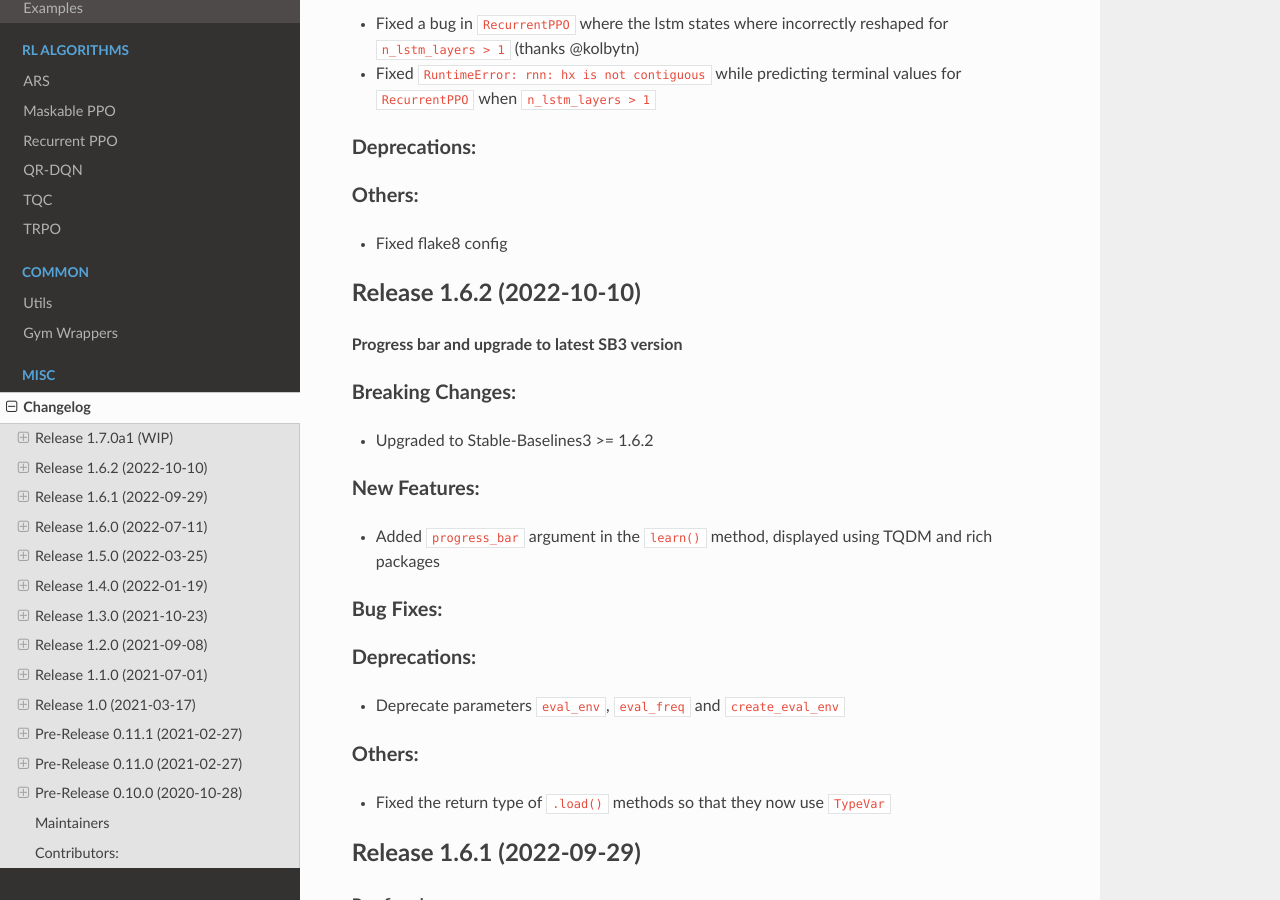
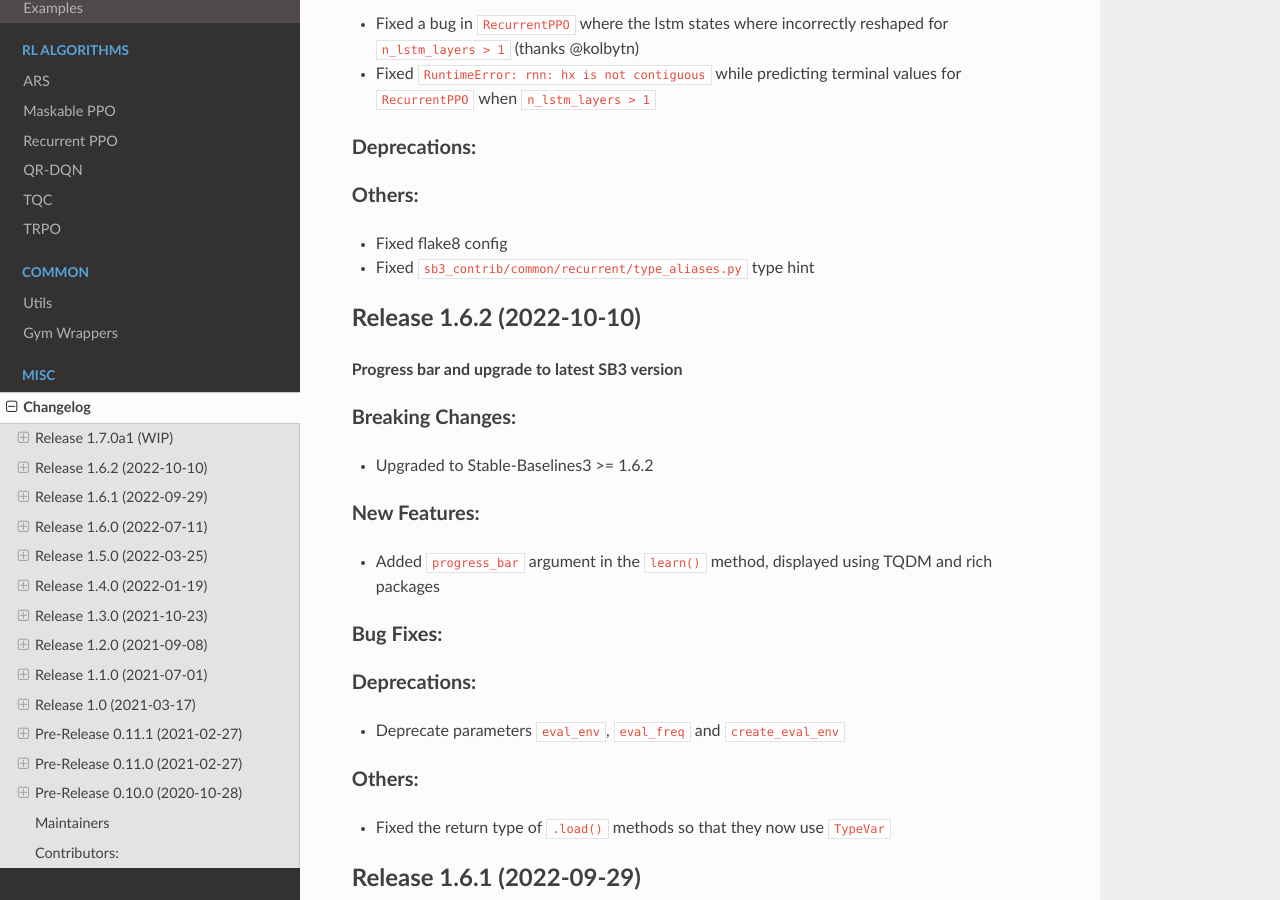
Before and after one commit to Stable-Baselines-Team/stable-baselines3-contrib, a Sphinx documentation site: the page built from docs/misc/changelog.rst, in a window 1280 px wide and 900 px high, scrolled down 489 px. Built offline with Sphinx 7.4.7 and the Read the Docs theme 2.0.0, drawn with Linux system fonts in a browser that asks for light colours.

Commit message:
Update changelog

```diff
--- a/docs/misc/changelog.rst
+++ b/docs/misc/changelog.rst
@@ -27,6 +27,7 @@ Deprecations:
 Others:
 ^^^^^^^
 - Fixed flake8 config
+- Fixed ``sb3_contrib/common/recurrent/type_aliases.py`` type hint
 
 Release 1.6.2 (2022-10-10)
 --------------------------
```
